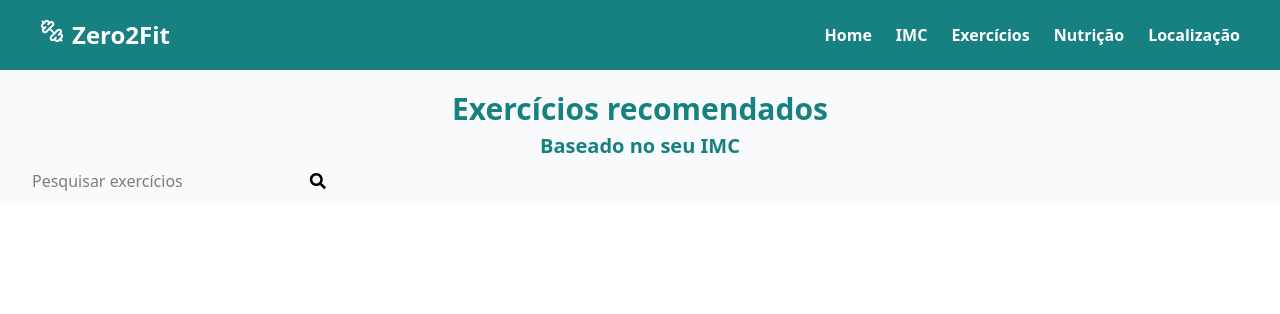
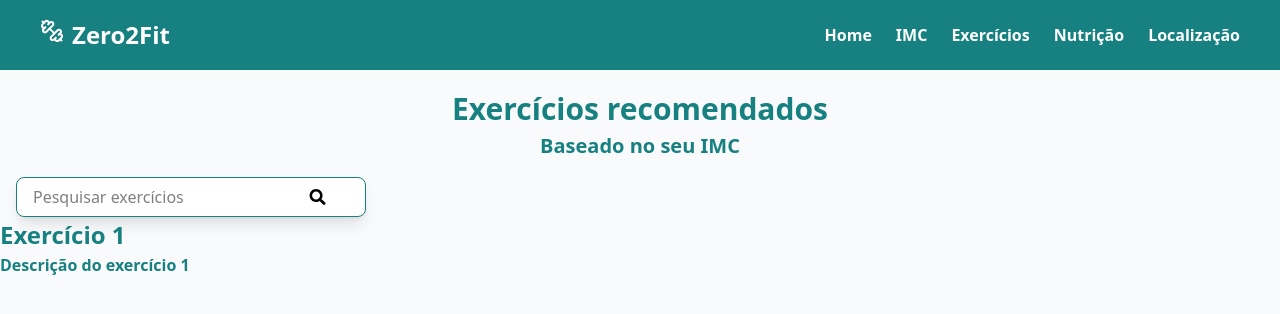
Before and after one commit to hudsonmartins08/zero2fit, a Next.js app: page /exercise in a window 1280 px wide. Shown: the top 314 px of the page. Built offline with nearby package versions, Linux system fonts and the light colour scheme.

Commit message:
a href no header

```diff
--- a/src/components/Header/index.jsx
+++ b/src/components/Header/index.jsx
@@ -6,10 +6,10 @@ export default function Header() {
             <h1 className="text-white text-2xl font-bold flex gap-2"><LuDumbbell/> Zero2Fit</h1>
             <nav className="flex space-x-6 font-semibold">
                 <a href="/" className="text-white hover:text-[#FF7F6A]">Home</a>
-                <a href="/imc" className="text-white hover:text-[#FF7F6A]">IMC</a>
+                <a href="/FormularioImcGeb" className="text-white hover:text-[#FF7F6A]">IMC</a>
                 <a href="/exercise" className="text-white hover:text-[#FF7F6A]">Exercícios</a>
-                <a href="/nutrition" className="text-white hover:text-[#FF7F6A]">Nutrição</a>
-                <a href="/location" className="text-white hover:text-[#FF7F6A]">Localização</a>
+                <a href="/nutricao" className="text-white hover:text-[#FF7F6A]">Nutrição</a>
+                <a href="/localizacao" className="text-white hover:text-[#FF7F6A]">Localização</a>
             </nav>
         </div>
 
--- a/src/pages/exercise/index.jsx
+++ b/src/pages/exercise/index.jsx
@@ -3,7 +3,7 @@ import { FaSearch } from "react-icons/fa";
 
 export default function Exercise() {
   return (
-    <div className="w-full h-full bg-[#F9FAFB] ">
+    <div className="w-full h-screen bg-[#f9fafb] ">
       <Header />
       <h1 className="text-[30px] font-bold text-[#178080] flex items-center justify-center pt-4">
         Exercícios recomendados
@@ -11,7 +11,7 @@ export default function Exercise() {
       <p className="text-[#178080] text-[20px] font-semibold flex items-center justify-center">
         Baseado no seu IMC
       </p>
-      <div className="flex items-center w-[350px] h-[40px] mx-4 p-4 rounded-lg">
+      <div className="flex items-center w-[350px] h-[40px] mx-4 p-4 rounded-lg border border-[#178080] bg-white shadow-lg mt-4">
         <input
           type="text"
           placeholder="Pesquisar exercícios"
@@ -19,6 +19,12 @@ export default function Exercise() {
         />{" "}
         <FaSearch className="w-[20%]" />
       </div>
+      <div className="card">
+        <h3 className="text-[#178080] text-[24px] font-bold">Exercício 1</h3>
+        <p className="text-[#178080] text-[16px] font-semibold">
+          Descrição do exercício 1
+        </p>
+      </div>
     </div>
   );
 }
--- a/src/pages/nutricao/index.jsx
+++ b/src/pages/nutricao/index.jsx
@@ -0,0 +1,9 @@
+import Header from "@/components/Header";
+
+export default function Nutricao() {
+    return (
+        <div className="w-full h-full bg-[#F9FAFB] ">
+                    <Header />
+                </div>
+    )
+}
```
